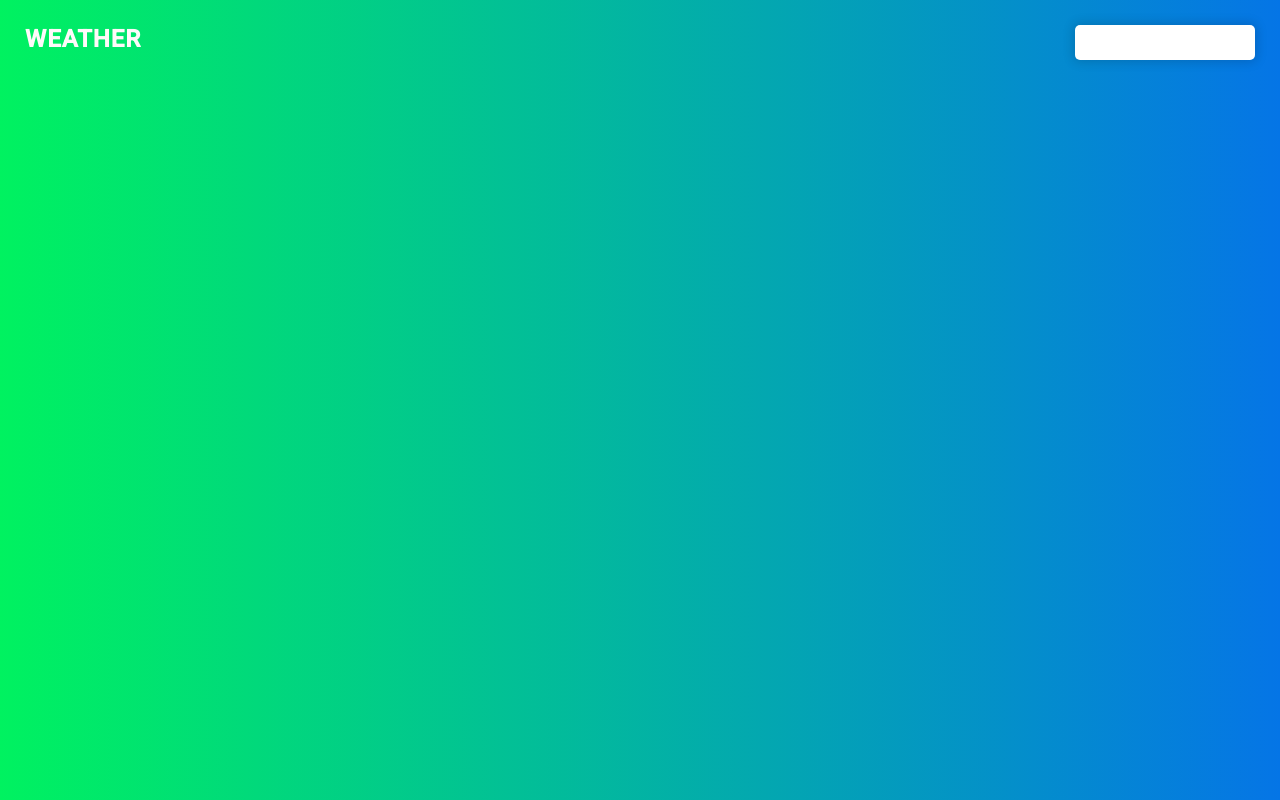
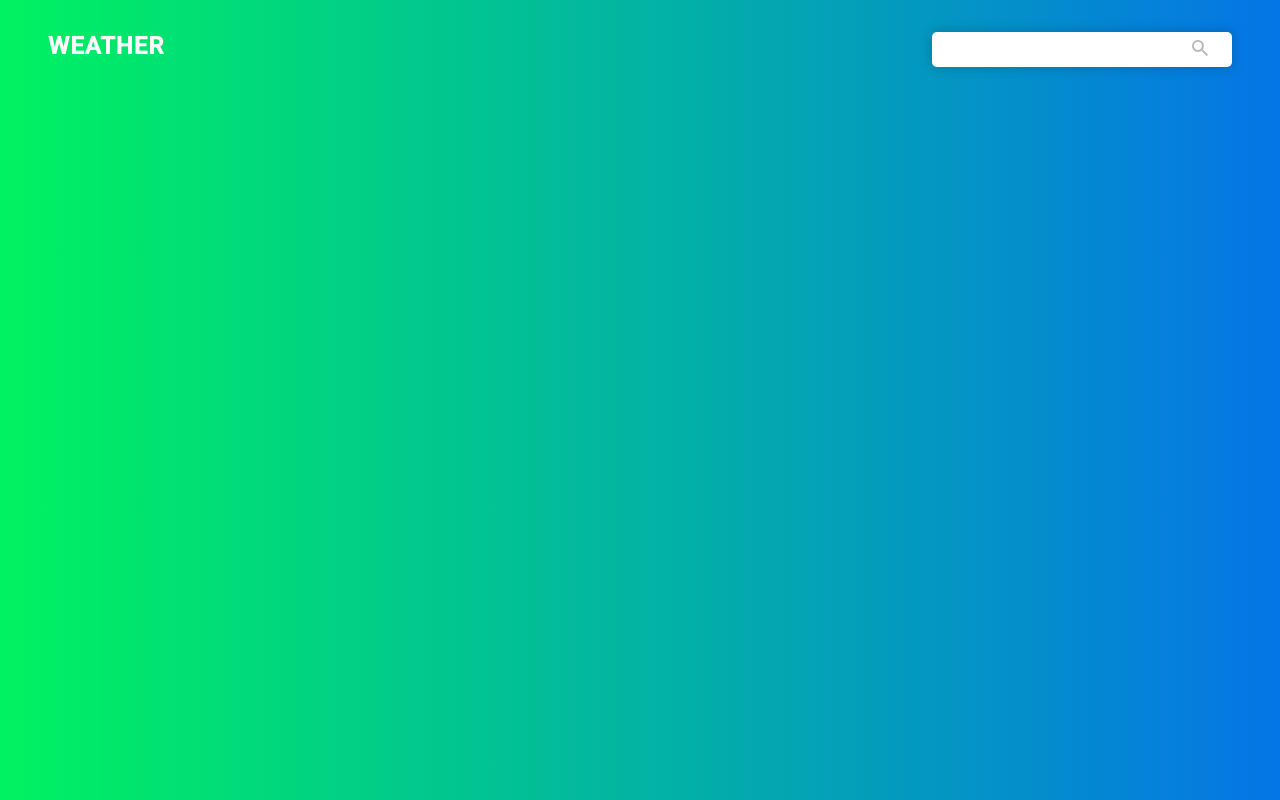
Before and after one commit to sujitpatil72/weather-app, an Angular app: page / in a window 1280 px wide. Built offline with nearby package versions, Linux system fonts and the light colour scheme.

Commit message:
styles for search card and logo

```diff
--- a/src/app/app.component.html
+++ b/src/app/app.component.html
@@ -4,9 +4,12 @@
       WEATHER
     </div>
 
-    <mat-card class="header__search">
-      <mat-form-field class="header__input">
+    <mat-card class="search-card header__search-card">
+      <mat-form-field class="search-card__input">
         <input matInput />
+        <span matSuffix>
+          <img class="search-card__logo" src="./assets/images/search.png" />
+        </span>
       </mat-form-field>
     </mat-card>
   </header>
--- a/src/app/app.component.scss
+++ b/src/app/app.component.scss
@@ -1,5 +1,6 @@
 @import "../styles/variables";
 @import "../styles/elements";
+@import "../styles/queries";
 
 .container {
   /* fallback for old browsers */
@@ -11,9 +12,13 @@
   background: -webkit-linear-gradient(to right, #00f260 #0575e6);
 
   .header {
-    padding: 1.5625em;
+    padding: 1.25em 1em;
     display: flex;
     justify-content: space-between;
+
+    @include desktop {
+      padding: 2em 3em;
+    }
 
     &__logo {
       font-weight: 900;
@@ -22,19 +27,33 @@
       letter-spacing: 1px;
     }
 
-    &__search {
+    .search-card {
       height: 2.1875em;
       max-width: 350px;
       background: $color-white;
       border-radius: 0.3125em;
       padding: 0px;
 
-      .header__input {
-        bottom: 10px;
-        left: 15px;
-        width: 90%;
+      @include desktop {
+        width: 18.75em;
+      }
+
+      &__input {
+        bottom: 0.625em;
+        left: 1em;
+        width: 80%;
         ::ng-deep .mat-form-field-underline {
           display: none;
+        }
+      }
+
+      &__logo {
+        height: 1em;
+        position: relative;
+        right: -0.8em;
+
+        @include desktop {
+          right: -1.25em;
         }
       }
     }
```
Also changed, not shown: src/assets/images/search.png (added).
